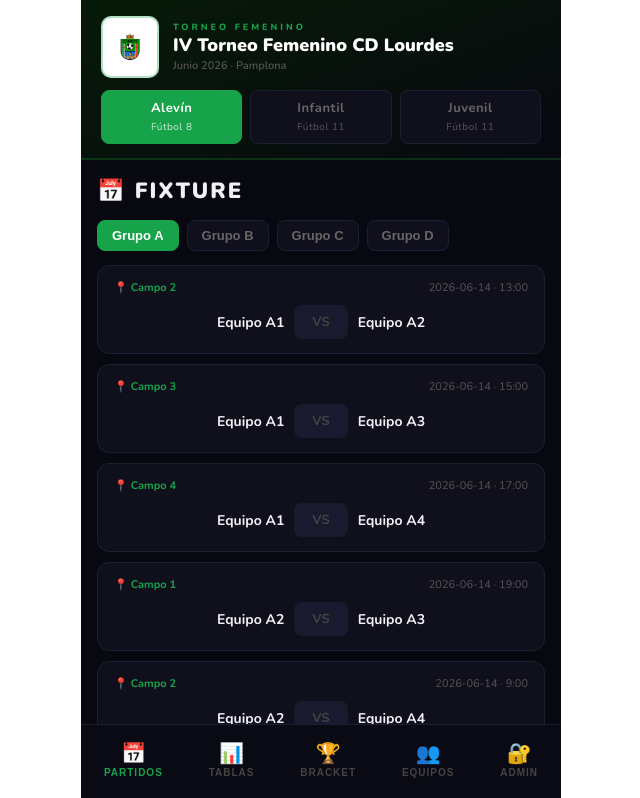
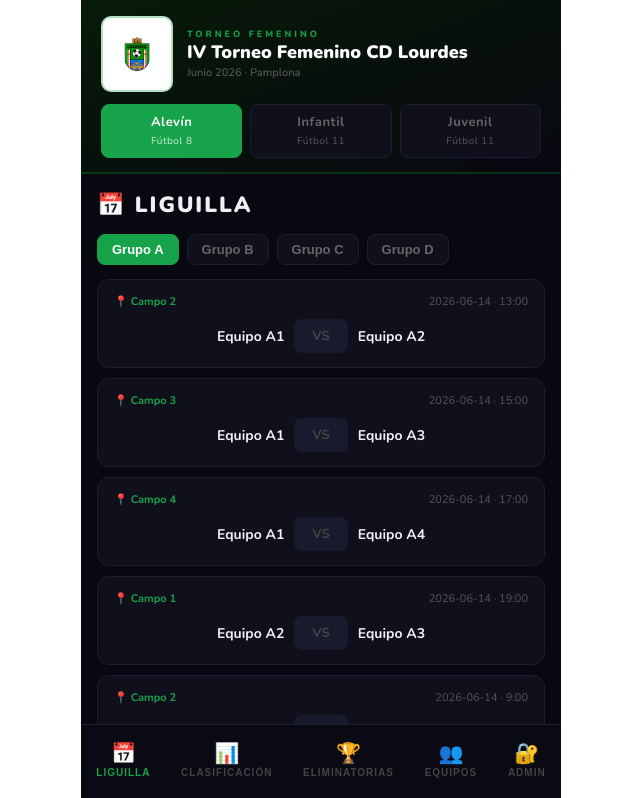
Before and after one commit to osjileia/torneo-futbol-2026, a React (Vite) app: page / in a window 1280 px wide. Shown: the top 798 px of the page, without its empty margins (319-959 px from the left). Built offline with nearby package versions, Linux system fonts and the light colour scheme.

Commit message:
Add files via upload

```diff
--- a/src/App.jsx
+++ b/src/App.jsx
@@ -90,7 +90,7 @@ function calcTabla(equipos, partidos, categoria, grupo) {
 
 // ─── APP ─────────────────────────────────────────────────────────
 export default function App() {
-  const [tab, setTab] = useState("fixture");
+  const [tab, setTab] = useState("liguilla");
   const [catSel, setCatSel] = useState("alevin");
   const [equipos, setEquipos] = useState(EQUIPOS_INIT);
   const [partidos, setPartidos] = useState(PARTIDOS_INIT);
@@ -126,9 +126,9 @@ export default function App() {
   }
 
   const NAV = [
-    { id: "fixture", icon: "📅", label: "Partidos" },
-    { id: "tabla",   icon: "📊", label: "Tablas" },
-    { id: "bracket", icon: "🏆", label: "Bracket" },
+    { id: "liguilla", icon: "📅", label: "Liguilla" },
+    { id: "clasificacion",   icon: "📊", label: "Clasificación" },
+    { id: "eliminatorias", icon: "🏆", label: "Eliminatorias" },
     { id: "equipos", icon: "👥", label: "Equipos" },
     { id: "admin",   icon: "🔐", label: "Admin" },
   ];
@@ -160,7 +160,7 @@ export default function App() {
       <div style={{ background:`linear-gradient(160deg,${cat.colorBg} 0%,#080810 100%)`,
         padding:"16px 20px 14px", borderBottom:`2px solid ${cat.color}33` }}>
         <div style={{ display:"flex", alignItems:"center", gap:14, marginBottom:12 }}>
-          <div style={{ width:58, height:62, borderRadius:10, overflow:"hidden",
+          <div style={{ width:72, height:76, borderRadius:10, overflow:"hidden",
             background:"#fff", border:`2px solid ${cat.color}55`,
             display:"flex", alignItems:"center", justifyContent:"center", flexShrink:0 }}>
             <img src="/escudo.png" alt="CD Lourdes"
@@ -197,18 +197,18 @@ export default function App() {
 
       {/* VIEWS */}
       <div style={{ padding:16 }}>
-        {tab === "fixture" && <Fixture partidos={partidos} catSel={catSel} cat={cat}
+        {tab === "liguilla" && <Fixture partidos={partidos} catSel={catSel} cat={cat}
           nombreEq={nombreEq} adminOk={adminOk} onEdit={abrirEdit} grupoSel={grupoSel} setGrupoSel={setGrupoSel} />}
-        {tab === "tabla" && <Tablas equipos={equipos} partidos={partidos} catSel={catSel}
+        {tab === "clasificacion" && <Tablas equipos={equipos} partidos={partidos} catSel={catSel}
           cat={cat} grupoSel={grupoSel} setGrupoSel={setGrupoSel} />}
-        {tab === "bracket" && <Bracket equipos={equipos} partidos={partidos} catSel={catSel} cat={cat} />}
+        {tab === "eliminatorias" && <Bracket equipos={equipos} partidos={partidos} catSel={catSel} cat={cat} />}
         {tab === "equipos" && <Equipos equipos={equipos} partidos={partidos} catSel={catSel}
           cat={cat} equipoSel={equipoSel} setEquipoSel={setEquipoSel} nombreEq={nombreEq} />}
         {tab === "admin" && <Admin adminOk={adminOk} adminPass={adminPass} setAdminPass={setAdminPass}
           setAdminOk={setAdminOk} equipos={equipos} partidos={partidos} nombreEq={nombreEq}
           renombrar={renombrar} nombreTorneo={nombreTorneo} setNombreTorneo={setNombreTorneo}
           adminView={adminView} setAdminView={setAdminView} catSel={catSel} cat={cat}
-          onEdit={p => { abrirEdit(p); setTab("fixture"); }} />}
+          onEdit={p => { abrirEdit(p); setTab("liguilla"); }} />}
       </div>
 
       {/* MODAL RESULTADO */}
@@ -276,7 +276,7 @@ function Fixture({ partidos, catSel, cat, nombreEq, adminOk, onEdit, grupoSel, s
   const ps = partidos.filter(p => p.categoria === catSel && p.grupo === grupoSel);
   return (
     <div>
-      <div style={{ fontSize:22, fontWeight:900, letterSpacing:2, marginBottom:14 }}>📅 FIXTURE</div>
+      <div style={{ fontSize:22, fontWeight:900, letterSpacing:2, marginBottom:14 }}>📅 LIGUILLA</div>
       <div style={{ display:"flex", gap:8, marginBottom:14 }}>
         {GRUPOS_LETRAS.map(g => (
           <button key={g} className={`gtab ${grupoSel === g ? "on" : ""}`}
@@ -332,7 +332,7 @@ function Tablas({ equipos, partidos, catSel, cat, grupoSel, setGrupoSel }) {
   const tabla = calcTabla(equipos, partidos, catSel, grupoSel);
   return (
     <div>
-      <div style={{ fontSize:22, fontWeight:900, letterSpacing:2, marginBottom:14 }}>📊 TABLAS</div>
+      <div style={{ fontSize:22, fontWeight:900, letterSpacing:2, marginBottom:14 }}>📊 CLASIFICACIÓN</div>
       <div style={{ display:"flex", gap:8, marginBottom:14 }}>
         {GRUPOS_LETRAS.map(g => (
           <button key={g} className={`gtab ${grupoSel === g ? "on" : ""}`}
@@ -389,7 +389,7 @@ function Bracket({ equipos, partidos, catSel, cat }) {
   });
   return (
     <div>
-      <div style={{ fontSize:22, fontWeight:900, letterSpacing:2, marginBottom:6 }}>🏆 BRACKET</div>
+      <div style={{ fontSize:22, fontWeight:900, letterSpacing:2, marginBottom:6 }}>🏆 ELIMINATORIAS</div>
       <div style={{ fontSize:12, color:"#555", marginBottom:16 }}>
         Los 2 mejores de cada grupo clasifican · 8 equipos
       </div>
```
